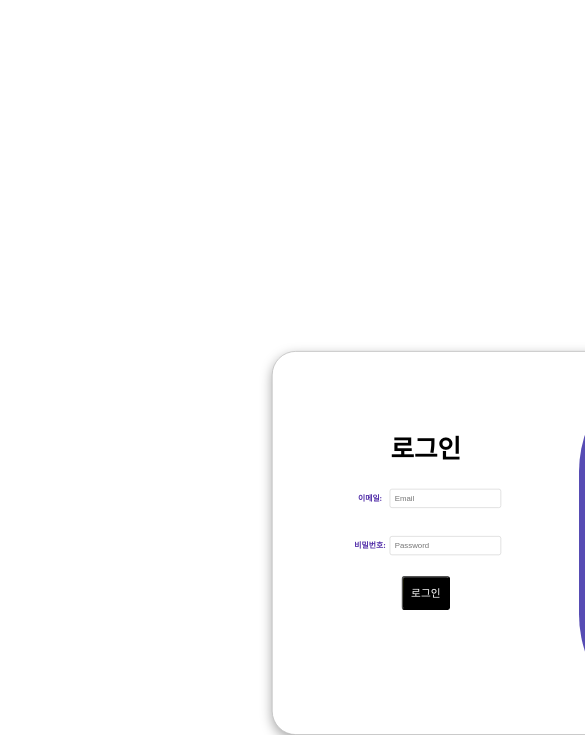
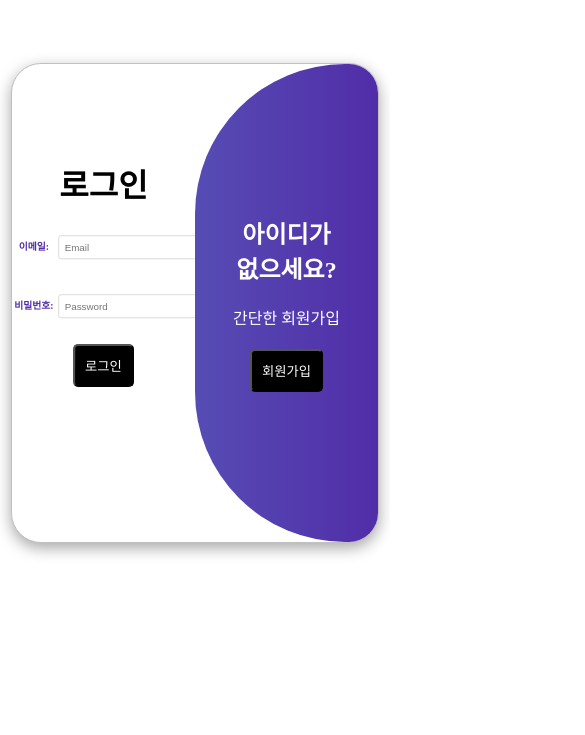
Before and after one commit to tomyhas59/household-book, a React (Create React App) app: page /sign in a window 390 px wide. Shown: the part 119-854 px from the top of the page, 585 px wide, since content can reach past the window. Built offline with nearby package versions, Linux system fonts and the light colour scheme.

Commit message:
mobile  width: 368px;

```diff
--- a/src/components/Account.js
+++ b/src/components/Account.js
@@ -1,4 +1,3 @@
-import localforage from "localforage";
 import React, { useEffect, useRef, useState } from "react";
 import styled from "styled-components";
 import { ProgressBar, ProgressContainer } from "./Details";
--- a/src/pages/Sign.js
+++ b/src/pages/Sign.js
@@ -201,7 +201,7 @@ const Container = styled.div`
   transform: translate(-50%, -50%);
   border: 1px solid silver;
   @media (max-width: 480px) {
-    transform: scale(0.8);
+    width: 368px;
   }
 `;
 
```
